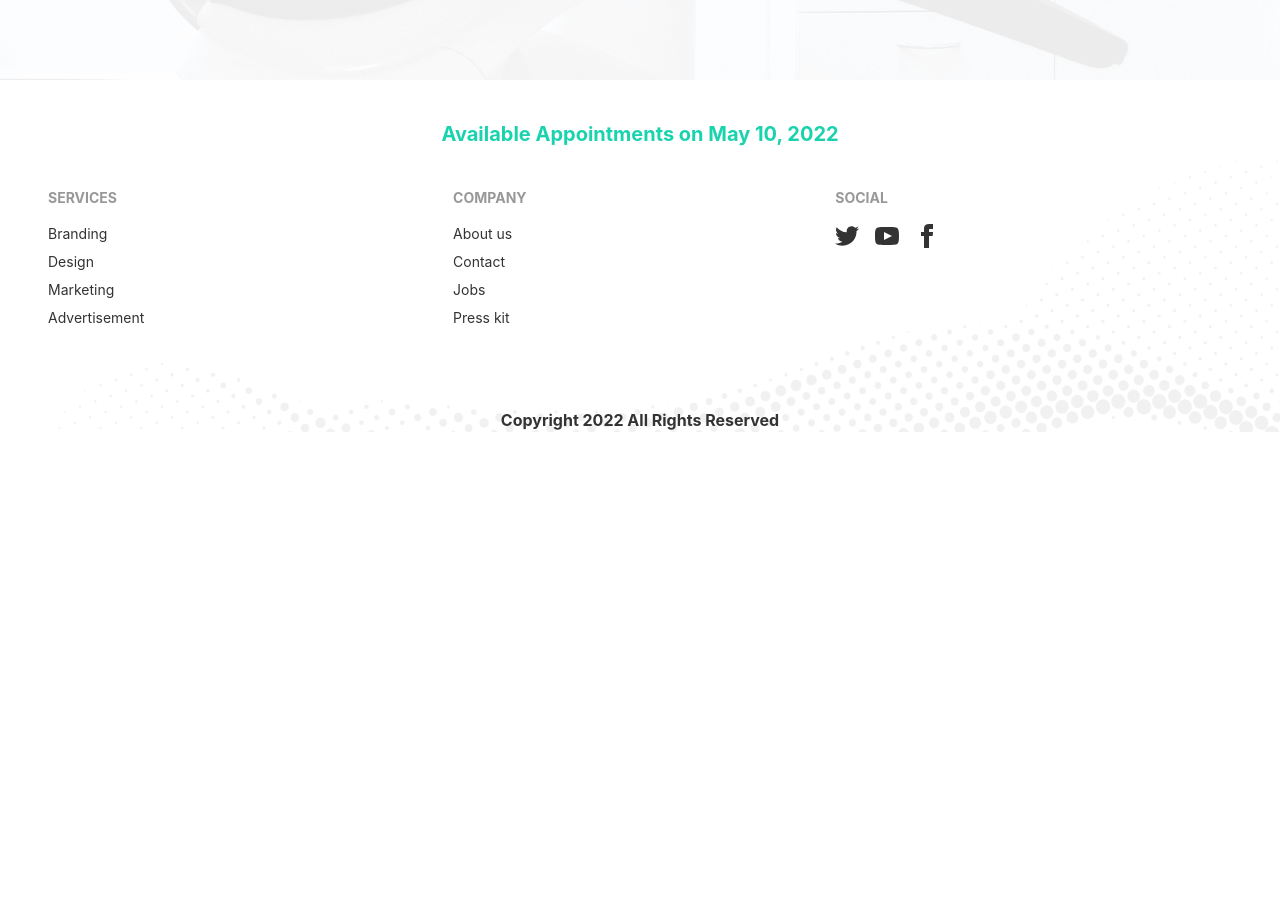
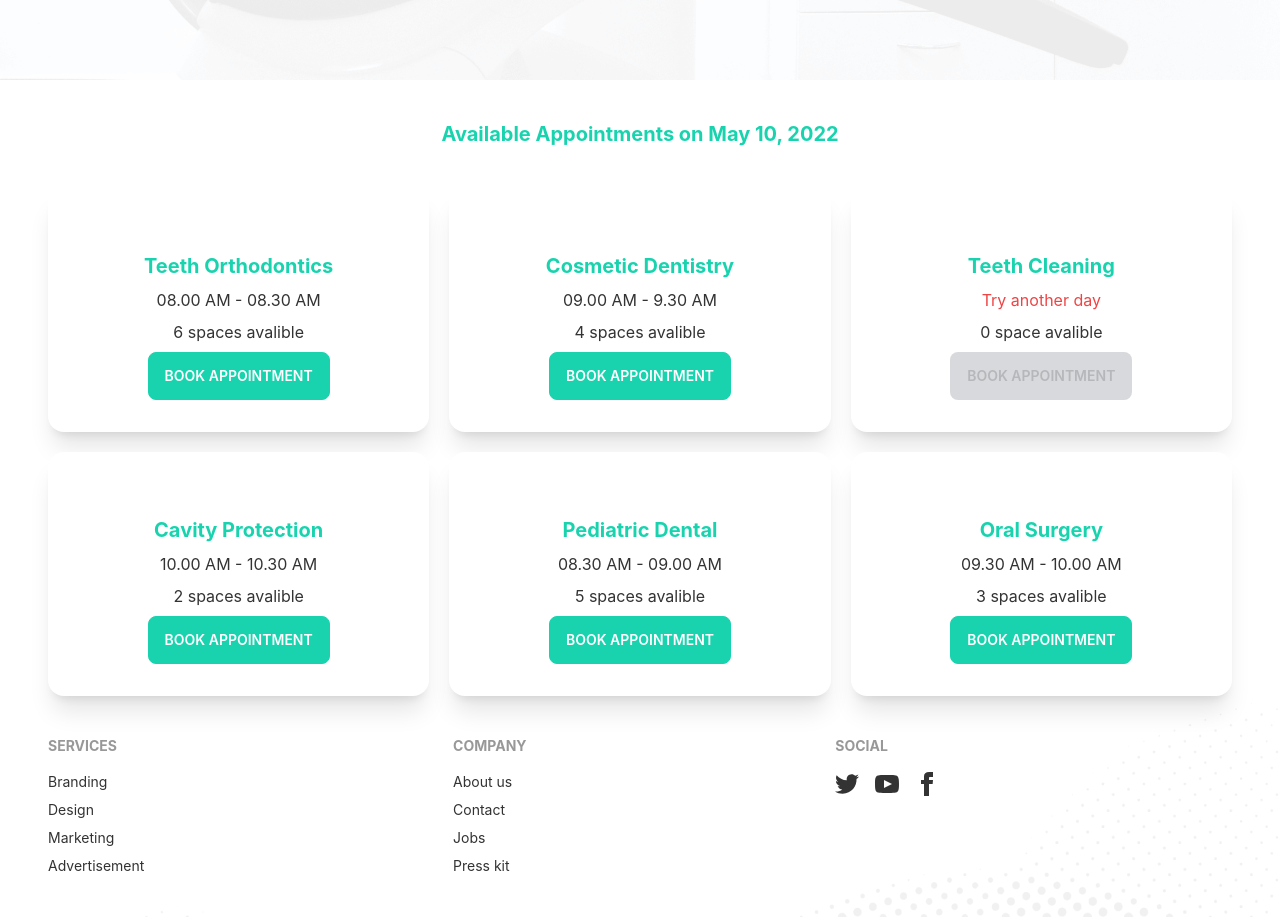
Before and after one commit to sayanpal469/doctors-portal-client-side, a React (Create React App) app: page /appointment in a window 1280 px wide. Shown: the part 800-1717 px from the top of the page. Before the commit the page ends 1252 px from the top, so only its background shows below. Built offline with nearby package versions, Linux system fonts and the light colour scheme; the HTML template or start-up script is replaced by a standard one.

Commit message:
available appointment added

```diff
--- a/src/Pages/HomeSection/Appointment/AvailableAppiontment.jsx
+++ b/src/Pages/HomeSection/Appointment/AvailableAppiontment.jsx
@@ -14,11 +14,11 @@
         })
     },[])
     return (
-        <div>
+        <div className='px-12'>
             <h4 className='text-secondary text-center text-xl font-bold'>Available Appointments on {format (date, 'PP')}</h4>
-            <div>
+            <div className='grid grid-cols-1 md:grid-cols-2 lg:grid-cols-3 gap-5 mt-10'>
                 {
-                    services.map(service => <Service></Service>)
+                    services.map(service => <Service key={service._id} service={service}></Service>)
                 }
             </div>
         </div>
--- a/src/Pages/HomeSection/Appointment/Service.jsx
+++ b/src/Pages/HomeSection/Appointment/Service.jsx
@@ -1,9 +1,17 @@
 import React from 'react';
 
-const Service = () => {
+const Service = ({service}) => {
+    const {name, slots} = service
     return (
-        <div>
-
+        <div class="card lg:max-w-lg bg-base-100 shadow-xl">
+            <div class="card-body pt-16 text-center">
+                <h2 class="text-xl font-bold text-secondary">{name}</h2>
+                <p>{slots.length > 0 ? <span>{slots[0]}</span> : <span className='text-red-500'>Try another day</span>}</p>
+                <p>{slots.length} {slots.length > 1 ? 'spaces' : 'space'} avalible</p>
+                <div class="card-actions justify-center">
+                <button disabled={slots.length === 0} class="btn btn-secondary text-white">Book Appointment</button>
+                </div>
+            </div>
         </div>
     );
 };
```
